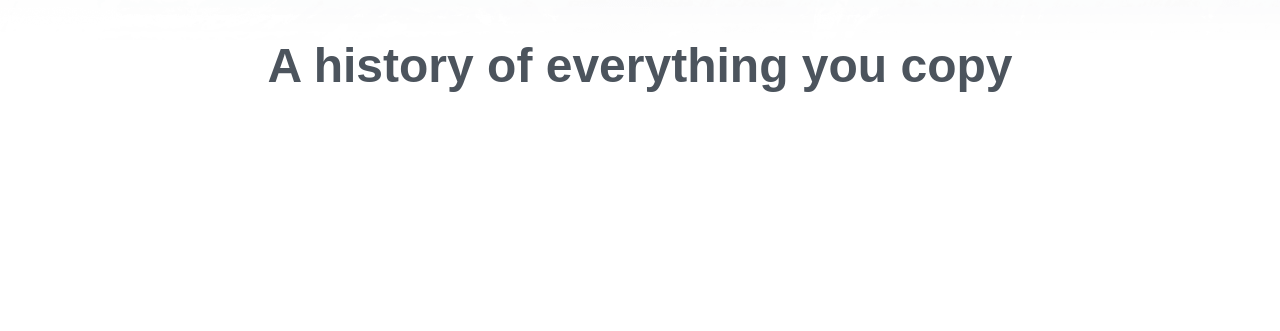
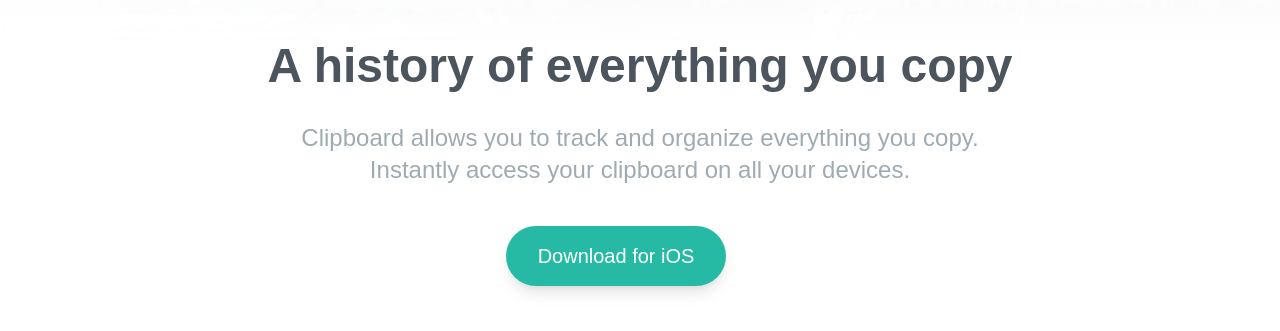
Before and after one commit to IrisKerr/Clipboard-website, a website: page index.html in a window 1280 px wide. Shown: the part 275-606 px from the top of the page. Drawn offline with Linux system fonts and the light colour scheme; files whose address does not match are found by name; a web font is replaced by a local one.

Commit message:
button container

```diff
--- a/index.html
+++ b/index.html
@@ -17,7 +17,20 @@
     <div class="max-w-6xl mx-auto mb-40 px-10 pt-16 text-center">
         <img src="/assets/logo.svg" alt="" class="mx-auto my-16">
         <h3 class="mb-8 text-4xl font-bold text-darkGrayishBlue md:text-5xl">A history of everything you copy</h3>
+        <p class="max-w-3xl mx-auto mb-10 text-2xl text-grayishBlue">
+            Clipboard allows you to track and organize everything you copy. Instantly access
+            your clipboard on all your devices.
+        </p>
+        <!-- button container -->
+        <div
+            class="flex flex-col justify-center w-full space-y-6 text-xl text-white md:flex-row md:space-y-0 md:space-x-4">
+            <a href="#" class="p-4 px-8 rounded-full shadow-lg bg-strongCyan duration-200 hover:opacity-80">Download for
+                iOS</a>
+            <a href="#" class="p-4"></a>
+        </div>
+
     </div>
+
 
 </section>
 
```
Also changed, not shown: css/style.css.
